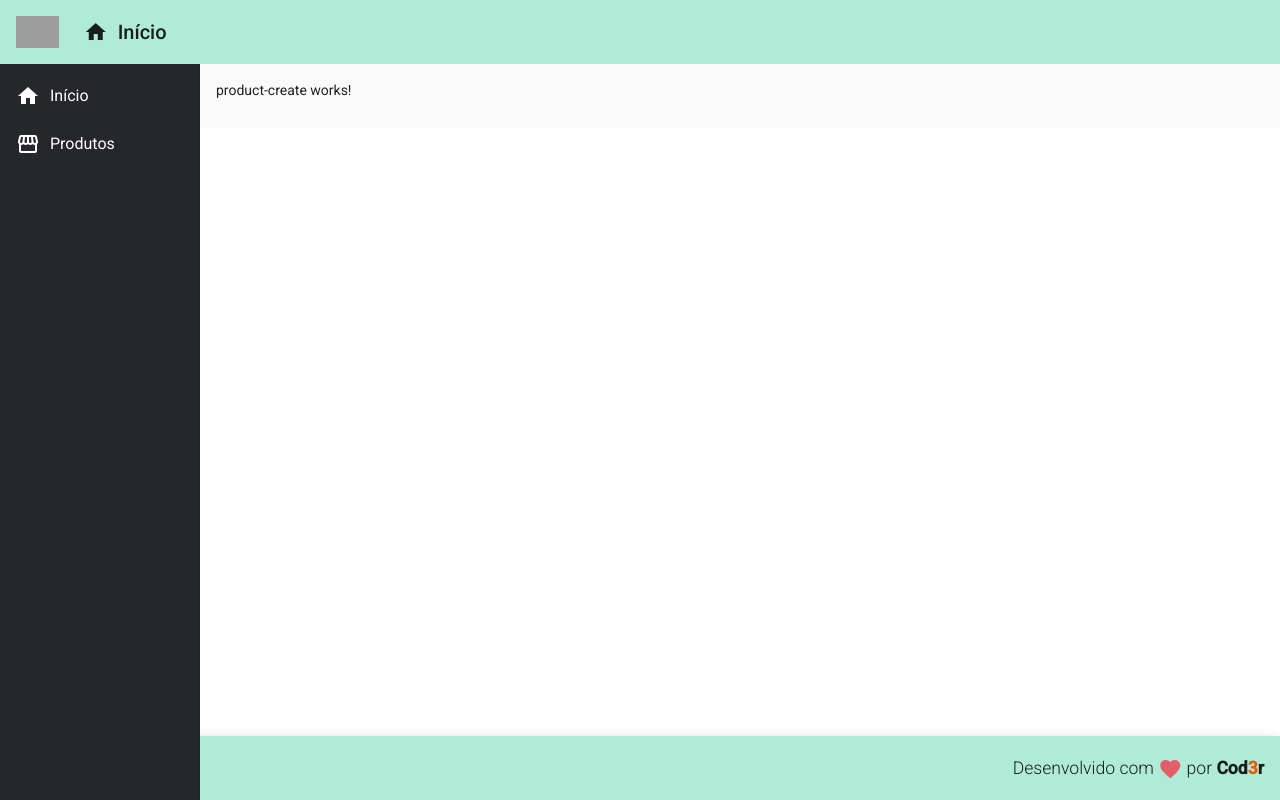
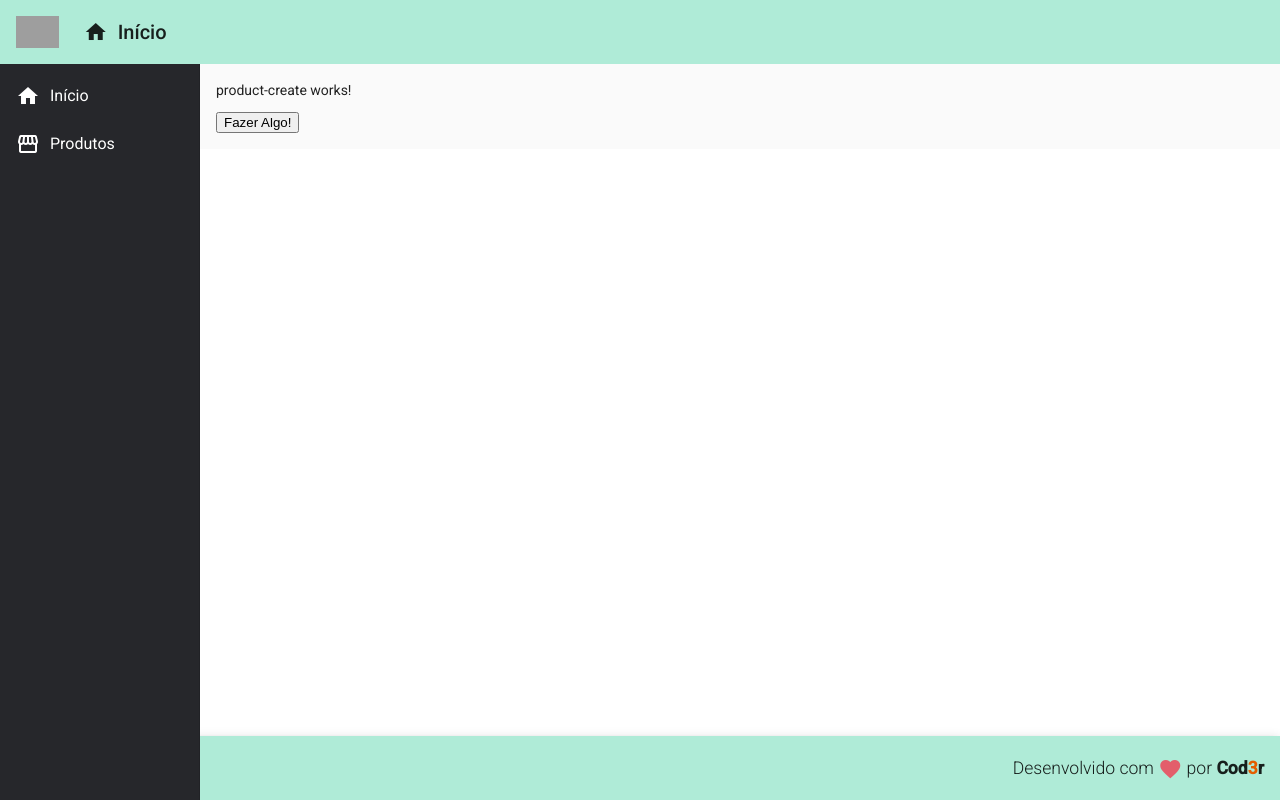
Before and after one commit to nikhenry2212/CRUD-Angula9, an Angular app in the folder frontend/: page /products/create in a window 1280 px wide. Built offline with nearby package versions, Linux system fonts and the light colour scheme; grey boxes are pictures that could not be loaded.

Commit message:
fazendo bindings com eventos entre componente

```diff
--- a/frontend/src/app/components/product/product-create/product-create.component.html
+++ b/frontend/src/app/components/product/product-create/product-create.component.html
@@ -1 +1,2 @@
-<p>product-create works!</p>
+<p [id]="propLegal">product-create works!</p>
+<button (click)="fazerAlgo()">Fazer Algo!</button>
--- a/frontend/src/app/components/product/product-create/product-create.component.ts
+++ b/frontend/src/app/components/product/product-create/product-create.component.ts
@@ -6,10 +6,14 @@
   styleUrls: ['./product-create.component.css']
 })
 export class ProductCreateComponent implements OnInit {
+  propLegal = 'qualquer'
 
   constructor() { }
 
   ngOnInit(): void {
   }
+  fazerAlgo(): void {
+    console.log('fazendo algo')
+  }
 
 }
```
